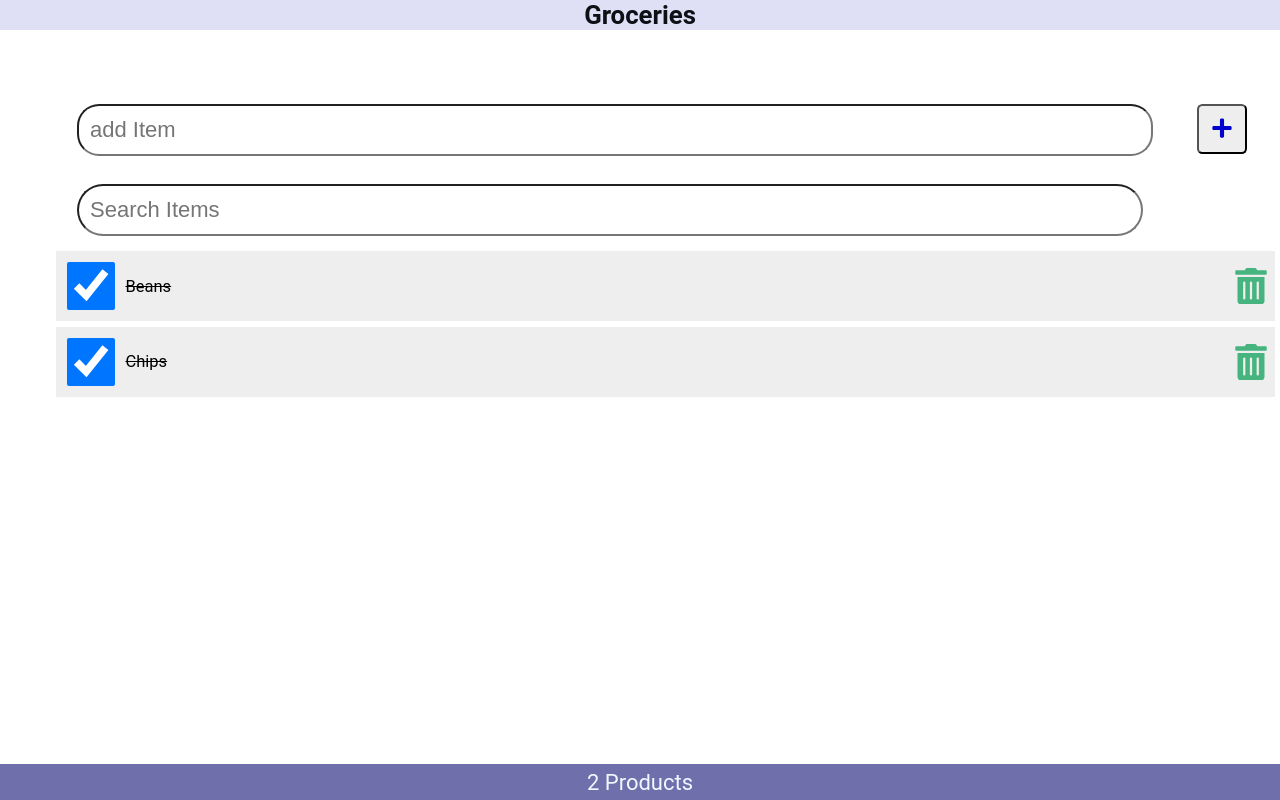
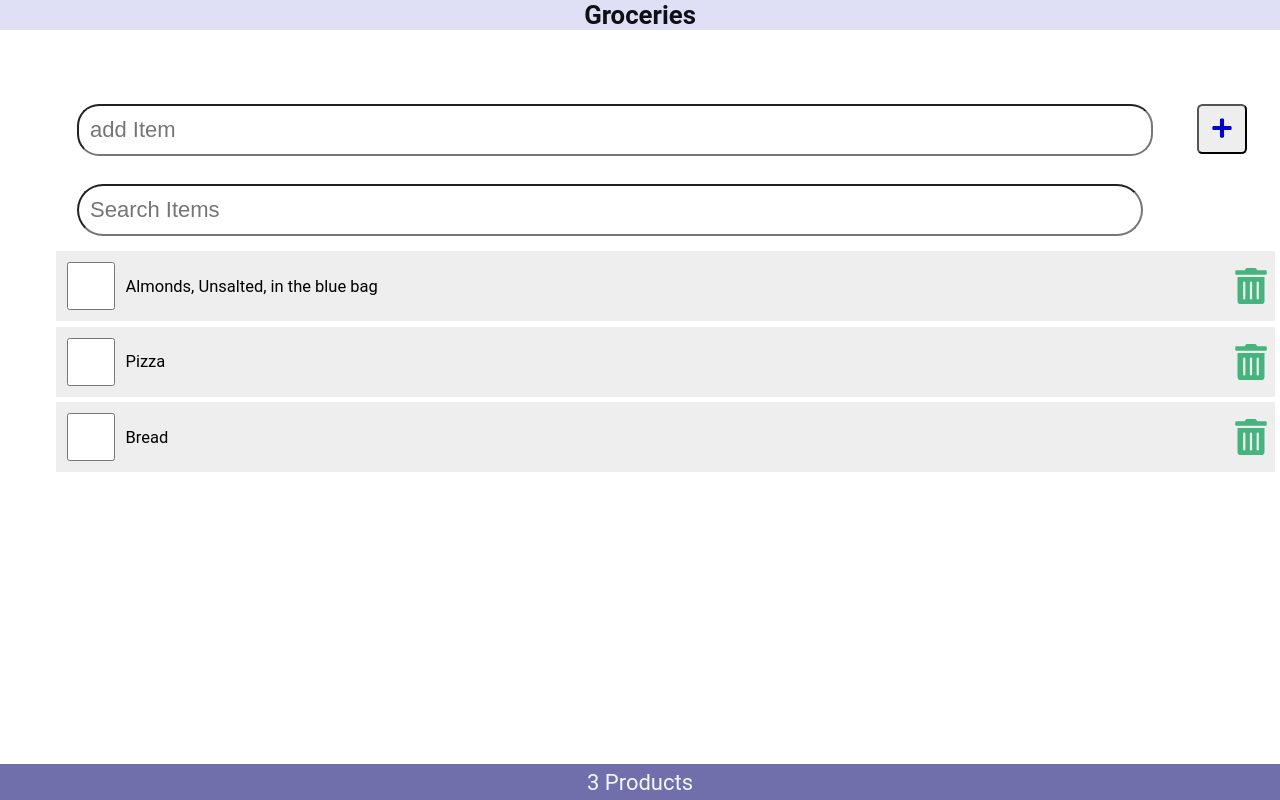
Before and after one commit to KariukiIan/First-React-App, a React (Create React App) app: page / in a window 1280 px wide. Built offline with nearby package versions, Linux system fonts and the light colour scheme; data requests are answered from the project's data file.

Commit message:
Added fetch API functionality

```diff
--- /dev/null
+++ b/data/db.json
@@ -0,0 +1,19 @@
+{
+	"items": [
+		{
+			"id": 1,
+			"checked": false,
+			"product": "Almonds, Unsalted, in the blue bag"
+		},
+		{
+			"id": 2,
+			"checked": false,
+			"product": "Pizza"
+		},
+		{
+			"id": 3,
+			"checked": false,
+			"product": "Bread"
+		}
+	]
+}
--- a/src/App.js
+++ b/src/App.js
@@ -3,32 +3,34 @@ import SearchProduct from "./SearchProduct";
 import AddProduct from "./AddProduct";
 import Footer from "./Footer";
 import Content from "./Content";
-import { useState } from "react";
+import { useEffect, useState } from "react";
 
 function App() {
-	const [products, setProducts] = useState(
-		JSON.parse(localStorage.getItem("shoppinglist")) || [
-			{
-				id: 1,
-				product: "Beans",
-				checked: true,
-			},
-			{
-				id: 2,
-				product: "Chips",
-				checked: true,
-			},
-		]
-	);
+	const API_URL = "http://localhost:3500/items";
 
+	const [products, setProducts] = useState([]);
 	const [newProduct, setNewProduct] = useState("");
 	const [search, setSearch] = useState("");
+	const [fetchError, setFetchError] = useState(null);
+	const [isLoading, setIsLoading] = useState(true);
 
-	// Add products to localStorage and update state.
-	const setAndSaveItems = (newProducts) => {
-		setProducts(newProducts);
-		localStorage.setItem("shoppinglist", JSON.stringify(newProducts));
+	useEffect(() => {
+		const fetchProducts = async () => {
+			try {
+				const response = await fetch(API_URL);
+				if (!response.ok) throw new Error("Did not receive expected data");
+				const listProducts = await response.json();
+				setProducts(listProducts);
+				setFetchError(null); // set fetch error to null if we have a successful fetch
+			} catch (error) {
+				setFetchError(error.message); // save fetch error in state and display it in the UI for the user, that is, if we fail to fetch the data from our API
+			} finally {
+				setIsLoading(false);
+			}
 		};
+
+		fetchProducts();
+	}, []);
 
 	// Add new products to the array of products.
 	const addProduct = (product) => {
@@ -40,7 +42,7 @@ function App() {
 		};
 
 		const listProducts = [...products, myNewProduct];
-		setAndSaveItems(listProducts);
+		setProducts(listProducts);
 	};
 
 	// function to toggle the checked state
@@ -48,13 +50,13 @@ function App() {
 		const listProducts = products.map((product) =>
 			product.id === id ? { ...product, checked: !product.checked } : product
 		);
-		setAndSaveItems(listProducts);
+		setProducts(listProducts);
 	};
 
 	// function to delete products in the UI.
 	const handleDelete = (id) => {
 		const listProducts = products.filter((product) => product.id !== id);
-		setAndSaveItems(listProducts);
+		setProducts(listProducts);
 	};
 
 	// Fuction to submit the form.
@@ -74,13 +76,26 @@ function App() {
 				handleSubmit={handleSubmit}
 			/>
 			<SearchProduct search={search} setSearch={setSearch} />
+			<main>
+				{isLoading && <p>Loading Items...</p>}
+				{fetchError && (
+					<p
+						style={{
+							color: "red",
+						}}
+					>{`Error: ${fetchError}`}</p>
+				)}
+				{!fetchError && !isLoading && (
 					<Content
+						// search functionality.
 						products={products.filter((product) =>
 							product.product.toLowerCase().includes(search.toLowerCase())
-				)} // search functionality.
+						)}
 						handleCheck={handleCheck}
 						handleDelete={handleDelete}
 					/>
+				)}
+			</main>
 			<Footer length={products.length} />
 		</div>
 	);
--- a/src/Content.js
+++ b/src/Content.js
@@ -3,7 +3,7 @@ import ProductsList from "./productsList";
 
 const Content = ({ products, handleCheck, handleDelete }) => {
 	return (
-		<main>
+		<>
 			{products.length ? (
 				<ProductsList
 					products={products}
@@ -13,7 +13,7 @@ const Content = ({ products, handleCheck, handleDelete }) => {
 			) : (
 				<p style={{ marginTop: "2rem" }}>Your list is empty.</p>
 			)}
-		</main>
+		</>
 	);
 };
 
```
Lines whose indentation alone changed are shown as unchanged.
